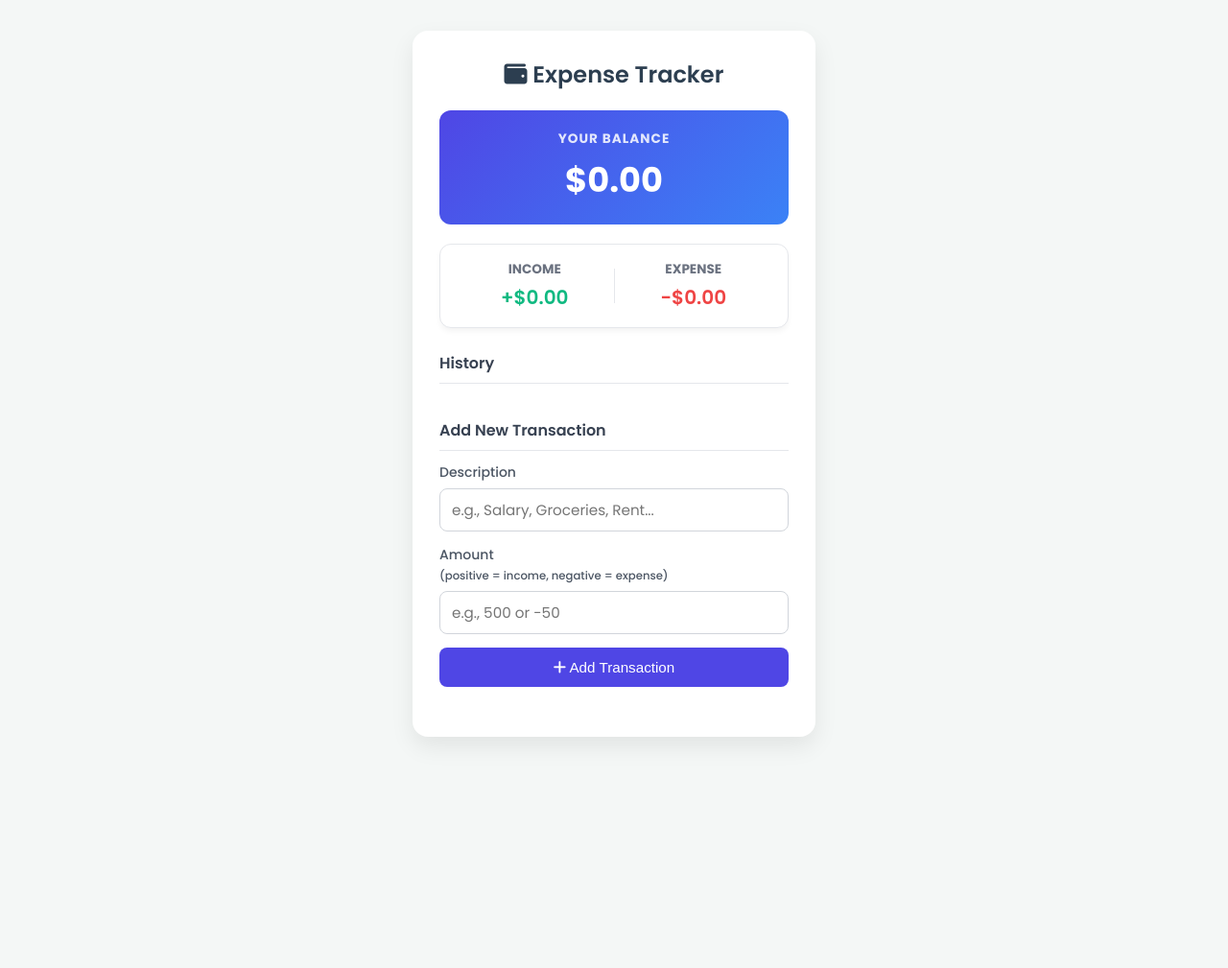
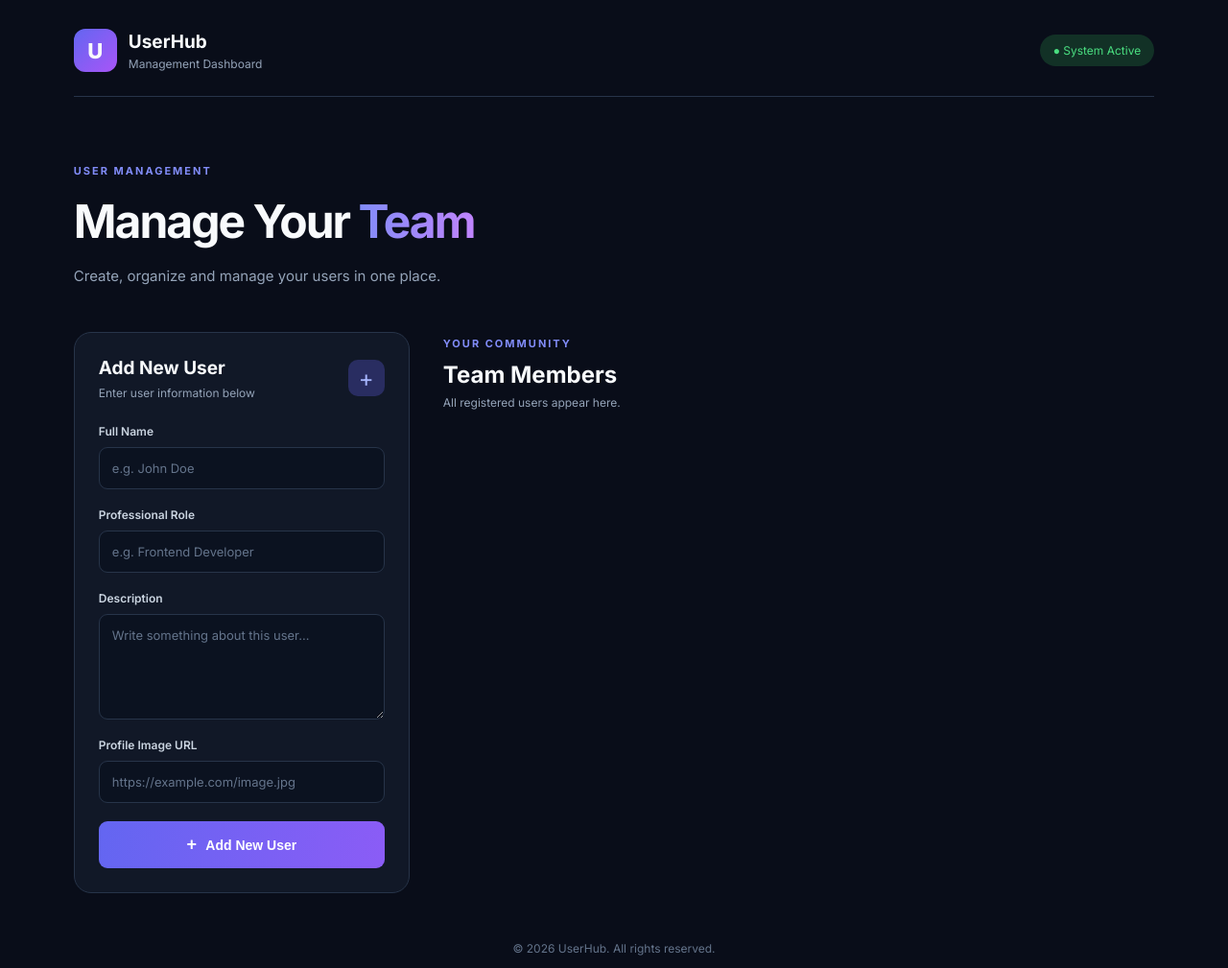
Before and after one commit to Ankur182006/userhub-user-management, a plain HTML site: page index.html in a window 1280 px wide. Shown: the whole page at 96% size. Before the commit the page ends 800 px from the top, so only its background shows below. Drawn offline with Linux system fonts and the light colour scheme.

Commit message:
Update UserHub dashboard

```diff
--- a/index.html
+++ b/index.html
@@ -4,70 +4,97 @@
 <head>
     <meta charset="UTF-8">
     <meta name="viewport" content="width=device-width, initial-scale=1.0">
-    <title>Expense Tracker</title>
-    <!-- FontAwesome Icons -->
-    <link rel="stylesheet" href="https://cdnjs.cloudflare.com/ajax/libs/font-awesome/6.4.0/css/all.min.css">
+    <title>User Management Dashboard</title>
     <link rel="stylesheet" href="style.css">
 </head>
 
 <body>
 
-    <div class="tracker-container">
-        <!-- App Header -->
-        <header class="app-header">
-            <h2><i class="fa-solid fa-wallet"></i> Expense Tracker</h2>
+    <main class="container">
+
+        <header class="header">
+            <div class="logo">
+                <div class="logo-icon">U</div>
+                <div>
+                    <h2>UserHub</h2>
+                    <p>Management Dashboard</p>
+                </div>
+            </div>
+
+            <span class="status">● System Active</span>
         </header>
 
-        <!-- Balance Card -->
-        <div class="balance-card">
-            <h4>Your Balance</h4>
-            <h1 id="balance">$0.00</h1>
-        </div>
+        <section class="hero">
+            <div>
+                <span class="tag">USER MANAGEMENT</span>
+                <h1>Manage Your <span>Team</span></h1>
+                <p>Create, organize and manage your users in one place.</p>
+            </div>
+        </section>
 
-        <!-- Income & Expense Summary Box -->
-        <div class="inc-exp-container">
-            <div class="summary-box income-box">
-                <h4>Income</h4>
-                <p id="money-plus" class="money plus">+$0.00</p>
-            </div>
-            <div class="divider"></div>
-            <div class="summary-box expense-box">
-                <h4>Expense</h4>
-                <p id="money-minus" class="money minus">-$0.00</p>
-            </div>
-        </div>
+        <section class="content">
 
-        <!-- History / Transactions List -->
-        <div class="section-container">
-            <h3>History</h3>
-            <ul id="list" class="list">
-                <!-- Transactions will be dynamically added here -->
-            </ul>
-        </div>
+            <div class="form-section">
 
-        <!-- Add Transaction Form -->
-        <div class="section-container">
-            <h3>Add New Transaction</h3>
-            <form id="form">
-                <div class="form-control">
-                    <label for="text">Description</label>
-                    <input type="text" id="text" placeholder="e.g., Salary, Groceries, Rent..." required />
+                <div class="section-heading">
+                    <div>
+                        <h2>Add New User</h2>
+                        <p>Enter user information below</p>
+                    </div>
+                    <span class="form-icon">+</span>
                 </div>
 
-                <div class="form-control">
-                    <label for="amount">
-                        Amount <br />
-                        <small>(positive = income, negative = expense)</small>
-                    </label>
-                    <input type="number" id="amount" step="any" placeholder="e.g., 500 or -50" required />
+                <form id="userForm">
+
+                    <div class="input-group">
+                        <label for="name">Full Name</label>
+                        <input type="text" id="name" placeholder="e.g. John Doe" required>
+                    </div>
+
+                    <div class="input-group">
+                        <label for="role">Professional Role</label>
+                        <input type="text" id="role" placeholder="e.g. Frontend Developer" required>
+                    </div>
+
+                    <div class="input-group">
+                        <label for="desc">Description</label>
+                        <textarea id="desc" placeholder="Write something about this user..." required></textarea>
+                    </div>
+
+                    <div class="input-group">
+                        <label for="img">Profile Image URL</label>
+                        <input type="url" id="img" placeholder="https://example.com/image.jpg" required>
+                    </div>
+
+                    <button type="submit" class="submit-btn">
+                        <span>+</span> Add New User
+                    </button>
+
+                </form>
+            </div>
+
+            <div class="users-section">
+
+                <div class="users-heading">
+                    <div>
+                        <span class="tag">YOUR COMMUNITY</span>
+                        <h2>Team Members</h2>
+                        <p>All registered users appear here.</p>
+                    </div>
                 </div>
 
-                <button type="submit" class="btn" id="add-btn">
-                    <i class="fa-solid fa-plus"></i> Add Transaction
-                </button>
-            </form>
-        </div>
-    </div>
+                <div class="user-container" id="userContainer">
+                </div>
+
+            </div>
+
+        </section>
+
+        <footer>
+            <p>© 2026 UserHub. All rights reserved.</p>
+        </footer>
+
+    </main>
 
     <script src="script.js"></script>
 </body>
--- a/style.css
+++ b/style.css
@@ -1,209 +1,373 @@
-/* Google Fonts */
-@import url('https://fonts.googleapis.com/css2?family=Poppins:wght@300;400;500;600;700&display=swap');
+@import url('https://fonts.googleapis.com/css2?family=Inter:wght@400;500;600;700;800&display=swap');
 
 * {
-    box-sizing: border-box;
     margin: 0;
     padding: 0;
+    box-sizing: border-box;
+}
+
+:root {
+    --bg: #090d19;
+    --surface: #111827;
+    --card: #151e30;
+    --border: #273449;
+    --primary: #818cf8;
+    --text: #f8fafc;
+    --muted: #94a3b8;
 }
 
 body {
-    background-color: #f4f7f6;
-    font-family: 'Poppins', sans-serif;
-    display: flex;
-    justify-content: center;
-    align-items: center;
+    font-family: 'Inter', sans-serif;
+    background: var(--bg);
+    color: var(--text);
     min-height: 100vh;
-    padding: 20px;
-    color: #333;
+    padding: 30px 6%;
 }
 
-.tracker-container {
-    background-color: #ffffff;
-    border-radius: 16px;
-    box-shadow: 0 10px 25px rgba(0, 0, 0, 0.08);
-    width: 100%;
-    max-width: 420px;
-    padding: 28px;
+.container {
+    max-width: 1250px;
+    margin: auto;
 }
 
-.app-header h2 {
-    text-align: center;
-    font-size: 1.5rem;
-    font-weight: 600;
-    color: #2c3e50;
-    margin-bottom: 20px;
+/* Header */
+
+.header {
+    display: flex;
+    justify-content: space-between;
+    align-items: center;
+    padding-bottom: 25px;
+    border-bottom: 1px solid var(--border);
 }
 
-/* Balance Card */
-.balance-card {
-    background: linear-gradient(135deg, #4f46e5, #3b82f6);
-    color: white;
-    padding: 20px;
-    border-radius: 12px;
-    text-align: center;
-    margin-bottom: 20px;
+.logo {
+    display: flex;
+    align-items: center;
+    gap: 12px;
 }
 
-.balance-card h4 {
-    font-size: 0.85rem;
-    text-transform: uppercase;
-    letter-spacing: 1px;
-    opacity: 0.85;
+.logo-icon {
+    width: 45px;
+    height: 45px;
+    display: grid;
+    place-items: center;
+    border-radius: 12px;
+    background: linear-gradient(135deg, #6366f1, #a855f7);
+    font-size: 22px;
+    font-weight: 800;
 }
 
-.balance-card h1 {
-    font-size: 2.2rem;
-    margin-top: 6px;
-    font-weight: 700;
+.logo h2 {
+    font-size: 19px;
 }
 
-/* Income / Expense Summary Box */
-.inc-exp-container {
-    background-color: #fff;
-    border: 1px solid #e5e7eb;
-    box-shadow: 0 4px 6px -1px rgba(0, 0, 0, 0.05);
-    padding: 16px;
-    display: flex;
-    justify-content: space-around;
-    align-items: center;
-    border-radius: 12px;
-    margin-bottom: 24px;
-}
-
-.summary-box {
-    text-align: center;
-    flex: 1;
-}
-
-.summary-box h4 {
-    font-size: 0.85rem;
-    color: #6b7280;
-    text-transform: uppercase;
-}
-
-.money {
-    font-size: 1.25rem;
-    font-weight: 600;
+.logo p {
+    font-size: 12px;
+    color: var(--muted);
     margin-top: 4px;
 }
 
-.money.plus {
-    color: #10b981;
+.status {
+    font-size: 12px;
+    color: #4ade80;
+    background: #123126;
+    padding: 9px 14px;
+    border-radius: 30px;
 }
 
-.money.minus {
-    color: #ef4444;
+/* Hero */
+
+.hero {
+    padding: 65px 0 45px;
 }
 
-.divider {
-    width: 1px;
-    height: 36px;
-    background-color: #e5e7eb;
+.tag {
+    color: var(--primary);
+    font-size: 11px;
+    font-weight: 700;
+    letter-spacing: 2px;
 }
 
-/* Section Container */
-.section-container {
-    margin-bottom: 24px;
+.hero h1 {
+    font-size: clamp(32px, 5vw, 48px);
+    margin: 15px 0;
+    letter-spacing: -2px;
 }
 
-.section-container h3 {
-    font-size: 1rem;
-    font-weight: 600;
-    border-bottom: 1px solid #e5e7eb;
-    padding-bottom: 8px;
-    margin-bottom: 12px;
-    color: #374151;
+.hero h1 span {
+    background: linear-gradient(90deg, #818cf8, #c084fc);
+    background-clip: text;
+    -webkit-background-clip: text;
+    color: transparent;
 }
 
-/* Transaction List */
-.list {
-    list-style-type: none;
-    max-height: 200px;
-    overflow-y: auto;
+.hero p {
+    color: var(--muted);
+    font-size: 15px;
+    line-height: 1.7;
 }
 
-.list li {
-    background-color: #f9fafb;
-    border: 1px solid #e5e7eb;
-    color: #374151;
+/* Content */
+
+.content {
+    display: grid;
+    grid-template-columns: 350px 1fr;
+    gap: 35px;
+    align-items: start;
+}
+
+/* Form */
+
+.form-section {
+    background: var(--surface);
+    border: 1px solid var(--border);
+    border-radius: 18px;
+    padding: 25px;
+}
+
+.section-heading {
     display: flex;
     justify-content: space-between;
     align-items: center;
-    position: relative;
-    padding: 10px 14px;
-    margin-bottom: 10px;
-    border-radius: 8px;
-    transition: transform 0.2s;
+    margin-bottom: 25px;
 }
 
-.list li.plus {
-    border-right: 5px solid #10b981;
+.section-heading h2 {
+    font-size: 19px;
+    margin-bottom: 7px;
 }
 
-.list li.minus {
-    border-right: 5px solid #ef4444;
+.section-heading p,
+.users-heading p {
+    font-size: 12px;
+    color: var(--muted);
 }
 
-.delete-btn {
-    cursor: pointer;
-    background-color: #ef4444;
-    color: #fff;
-    border: 0;
-    font-size: 12px;
-    padding: 4px 8px;
-    border-radius: 4px;
-    opacity: 0;
-    transition: opacity 0.2s ease;
+.form-icon {
+    width: 38px;
+    height: 38px;
+    display: grid;
+    place-items: center;
+    border-radius: 10px;
+    background: #292d61;
+    color: #a5b4fc;
+    font-size: 24px;
 }
 
-.list li:hover .delete-btn {
-    opacity: 1;
+form {
+    display: flex;
+    flex-direction: column;
+    gap: 19px;
 }
 
-/* Form Styling */
-.form-control {
-    margin-bottom: 14px;
+.input-group {
+    display: flex;
+    flex-direction: column;
+    gap: 9px;
 }
 
-.form-control label {
-    display: block;
-    margin-bottom: 6px;
-    font-size: 0.875rem;
-    font-weight: 500;
-    color: #4b5563;
+label {
+    font-size: 12px;
+    color: #cbd5e1;
+    font-weight: 600;
 }
 
-.form-control input {
-    border: 1px solid #d1d5db;
-    border-radius: 8px;
-    display: block;
+input,
+textarea {
+    width: 100%;
+    background: #0b1220;
+    border: 1px solid var(--border);
+    outline: none;
+    border-radius: 9px;
+    padding: 13px;
+    color: white;
     font-family: inherit;
-    font-size: 0.95rem;
-    padding: 10px 12px;
-    width: 100%;
-    outline: none;
-    transition: border-color 0.2s;
+    font-size: 13px;
+    transition: .3s;
 }
 
-.form-control input:focus {
-    border-color: #4f46e5;
+input:focus,
+textarea:focus {
+    border-color: var(--primary);
+    box-shadow: 0 0 0 3px #818cf822;
 }
 
-.btn {
-    cursor: pointer;
-    background-color: #4f46e5;
-    color: #fff;
-    border: 0;
-    display: block;
-    font-size: 0.95rem;
-    font-weight: 500;
-    padding: 12px;
-    width: 100%;
-    border-radius: 8px;
-    transition: background-color 0.2s;
+input::placeholder,
+textarea::placeholder {
+    color: #64748b;
 }
 
-.btn:hover {
-    background-color: #4338ca;
+textarea {
+    min-height: 110px;
+    resize: vertical;
 }
+
+.submit-btn {
+    background: linear-gradient(100deg, #6366f1, #8b5cf6);
+    color: white;
+    padding: 14px;
+    border: none;
+    border-radius: 9px;
+    font-size: 14px;
+    font-weight: 700;
+    cursor: pointer;
+    transition: .3s;
+}
+
+.submit-btn span {
+    font-size: 18px;
+    margin-right: 6px;
+}
+
+.submit-btn:hover {
+    transform: translateY(-2px);
+    box-shadow: 0 8px 25px #6366f144;
+}
+
+/* Users */
+
+.users-section {
+    min-width: 0;
+}
+
+.users-heading {
+    margin-bottom: 25px;
+}
+
+.users-heading h2 {
+    font-size: 24px;
+    margin: 10px 0 7px;
+}
+
+.user-container {
+    display: grid;
+    grid-template-columns: repeat(auto-fit, minmax(220px, 1fr));
+    gap: 20px;
+}
+
+/* User Cards */
+
+.user-card {
+    background: var(--card);
+    border: 1px solid var(--border);
+    border-radius: 16px;
+    padding: 25px 20px;
+    text-align: center;
+    transition: .3s;
+    animation: fadeIn .4s ease;
+}
+
+.user-card:hover {
+    transform: translateY(-6px);
+    border-color: #818cf8;
+    box-shadow: 0 12px 30px #00000033;
+}
+
+.user-card img {
+    width: 95px;
+    height: 95px;
+    border-radius: 50%;
+    object-fit: cover;
+    border: 3px solid #6366f1;
+    padding: 3px;
+    margin-bottom: 15px;
+}
+
+.user-card h2 {
+    font-size: 17px;
+    margin-bottom: 8px;
+}
+
+.user-card h4 {
+    color: #a5b4fc;
+    font-size: 12px;
+    margin-bottom: 12px;
+}
+
+.user-card p {
+    color: var(--muted);
+    font-size: 12px;
+    line-height: 1.7;
+    overflow-wrap: anywhere;
+}
+
+/* Footer */
+
+footer {
+    text-align: center;
+    padding: 50px 0 10px;
+    color: #64748b;
+    font-size: 12px;
+}
+
+/* Animation */
+
+@keyframes fadeIn {
+    from {
+        opacity: 0;
+        transform: translateY(12px);
+    }
+
+    to {
+        opacity: 1;
+        transform: translateY(0);
+    }
+}
+
+/* Responsive */
+
+@media (max-width: 850px) {
+    .content {
+        grid-template-columns: 1fr;
+    }
+
+    .form-section {
+        max-width: 550px;
+        width: 100%;
+    }
+}
+
+@media (max-width: 500px) {
+    body {
+        padding: 20px 15px;
+    }
+
+    .hero {
+        padding: 45px 0 30px;
+    }
+
+    .status {
+        font-size: 10px;
+    }
+
+    .user-container {
+        grid-template-columns: 1fr;
+    }
+}
+
+/* Delete Button */
+
+.user-card button {
+    margin-top: 18px;
+    width: 100%;
+    padding: 11px 15px;
+    background: rgba(239, 68, 68, 0.12);
+    color: #f87171;
+    border: 1px solid rgba(239, 68, 68, 0.3);
+    border-radius: 8px;
+    font-size: 13px;
+    font-weight: 600;
+    cursor: pointer;
+    transition: all 0.3s ease;
+}
+
+.user-card button:hover {
+    background: #ef4444;
+    color: white;
+    border-color: #ef4444;
+    transform: translateY(-2px);
+    box-shadow: 0 5px 15px rgba(239, 68, 68, 0.2);
+}
+
+.user-card button:active {
+    transform: scale(0.97);
+}
```
Also changed, not shown: script.js (+114 -0 lines).
